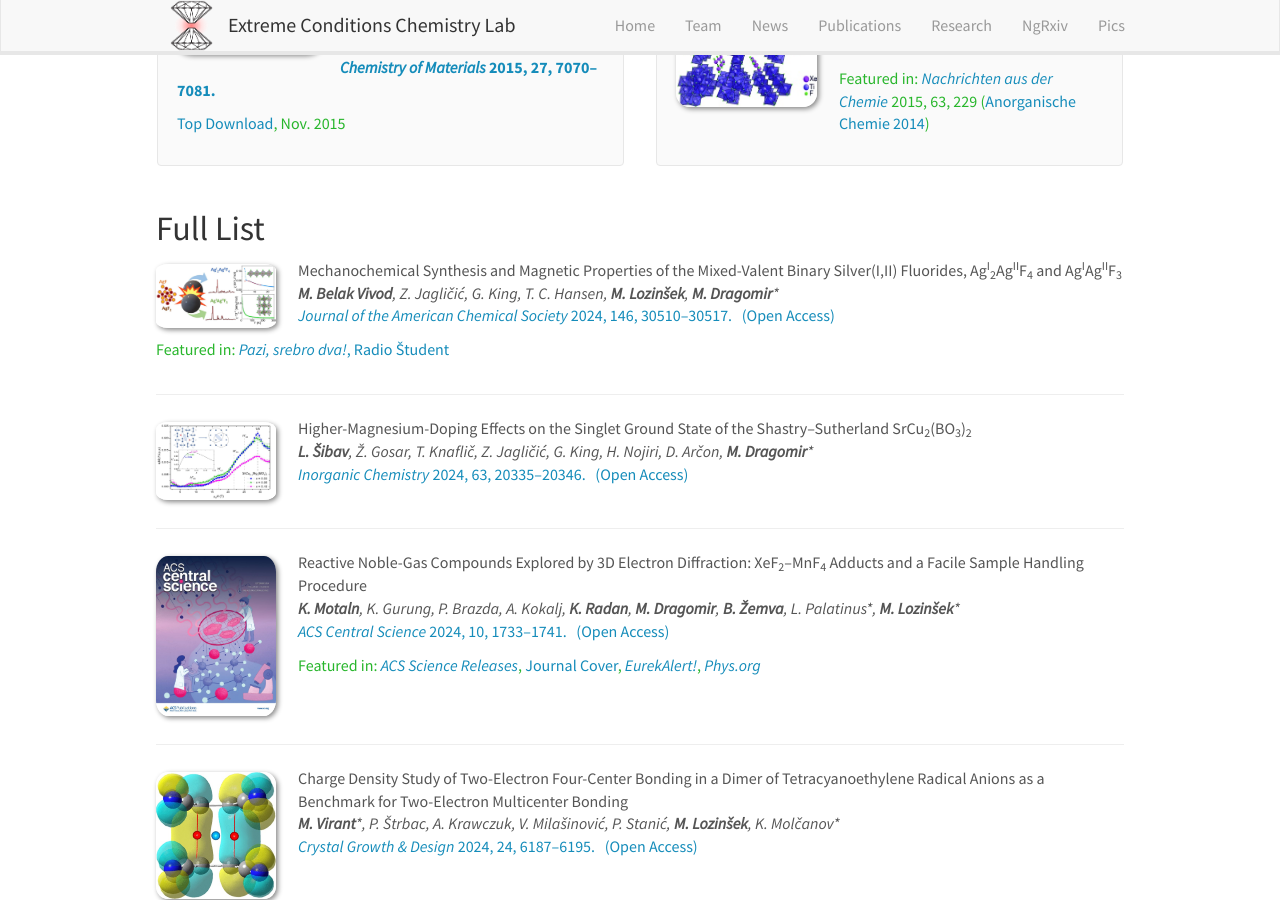
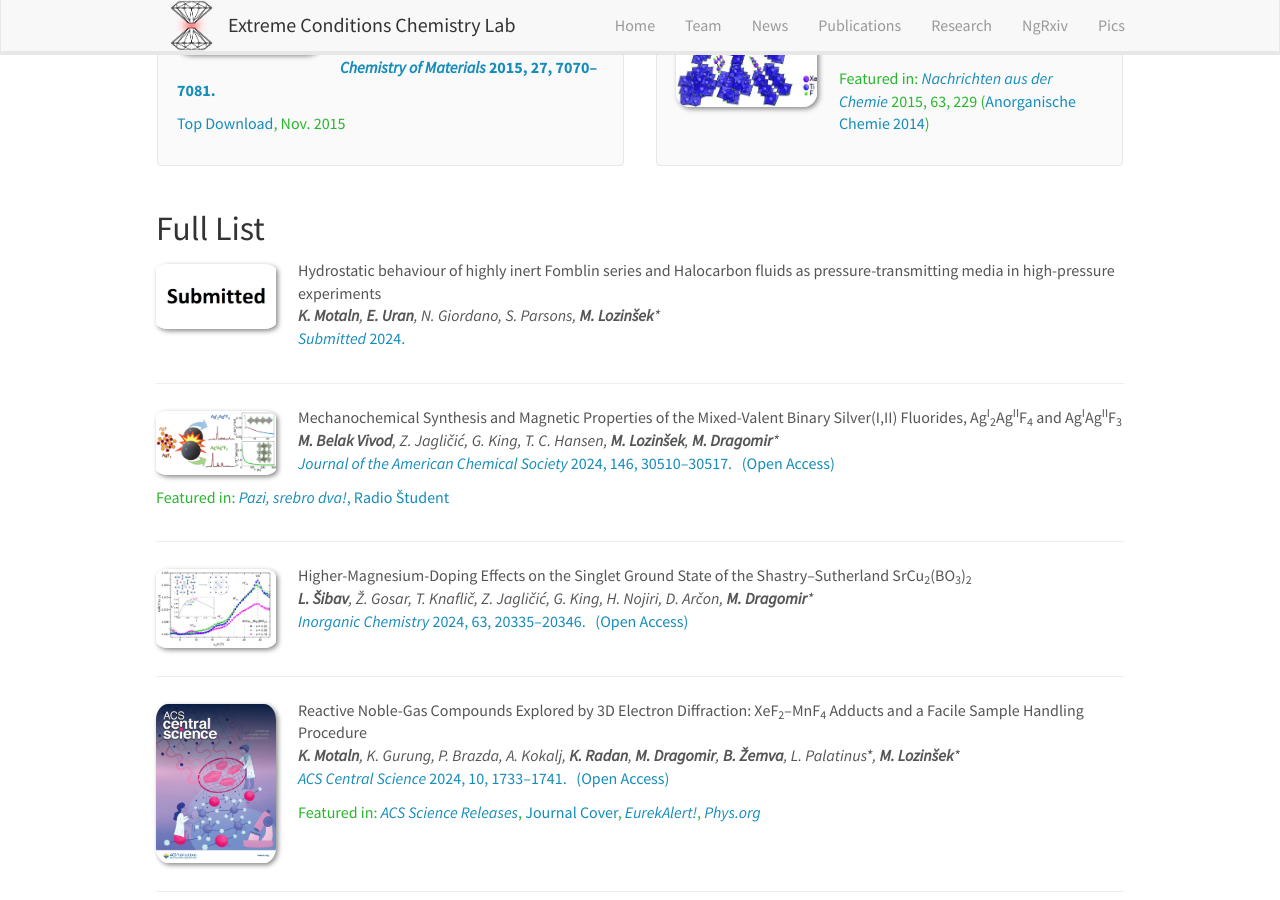
Before and after one commit to eccl-jsi/eccl-jsi.github.io, a Jekyll site: the page built from _pages/publications.md, in a window 1280 px wide and 900 px high, scrolled down 1710 px. Built offline with Jekyll 4.4.1, drawn with Linux system fonts in a browser that asks for light colours; nearby versions of some CDN libraries.

Commit message:
Update publist.yml

```diff
--- a/_data/publist.yml
+++ b/_data/publist.yml
@@ -1,4 +1,13 @@
 ---
+-
+  authors: "<b>K. Motaln</b>, <b>E. Uran</b>, N. Giordano, S. Parsons, <b>M. Lozinšek</b>*"
+  description: ""
+  highlight: 0
+  image: Submitted.jpg
+  link:
+    display: "<i>Submitted</i> 2024. &nbsp;&nbsp;"
+    url: ""
+  title: "Hydrostatic behaviour of highly inert Fomblin series and Halocarbon fluids as pressure-transmitting media in high-pressure experiments"
 -
   authors: "<b>M. Belak Vivod</b>, Z. Jagličić, G. King, T. C. Hansen, <b>M. Lozinšek</b>, <b>M. Dragomir</b>*"
   description: ""
```
